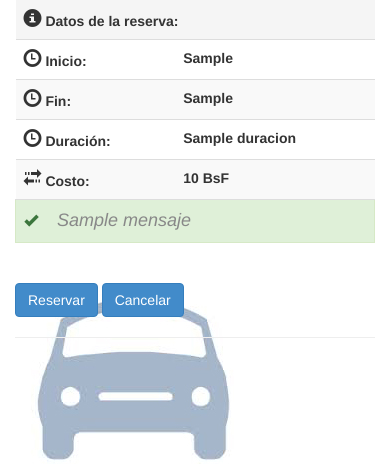
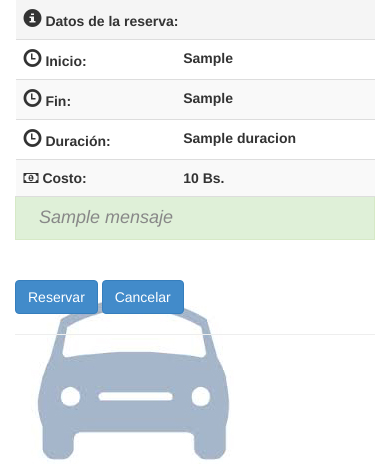
Before and after one commit to jareinozacg/SAGEOctAcorde, a Django app: template SAGEOctAcorde/templates/estacionamientoConfirReserva.html in a window 390 px wide. Shown: the part 321-785 px from the top of the page. Run offline with Django 3.2, Linux system fonts and the light colour scheme; data comes from the database, SQL or seed files in the repository; the template is opened without the code that fills it: values that come from a table or form of the project are taken from there, most other values are stand-ins (such as "Sample title", 1, 10 or a date in 2020); parts of the project's set-up code (start-up, migrations or seed data) failed here and were passed over; some libraries are stand-ins or nearby versions.

Commit message:
mejoras a la ventana de confirmar reserva

```diff
--- a/SAGEOctAcorde/estacionamientos/views.py
+++ b/SAGEOctAcorde/estacionamientos/views.py
@@ -181,7 +181,7 @@ def estacionamiento_reserva(request, _id):
                                     'hora_final': str(final_reserva),
                                     'id':_id,
                                     'precio' : precio,
-                                    'mensaje':'Reserva disponible!',
+                                    'mensaje':'¡Reserva disponible!',
                                     'color':'green',
                                     'duracion':cad_duracion,
                                    }
@@ -192,7 +192,7 @@ def estacionamiento_reserva(request, _id):
                                'hora_inicio': str(inicio_reserva),
                                'hora_final': str(final_reserva),
                                'id':_id,
-                                'mensaje':'Reserva no disponible!',
+                                'mensaje':'¡Reserva no disponible!',
                                }
 
                     return render(request, 'estacionamientoConfirReserva.html', context)
--- a/SAGEOctAcorde/templates/estacionamientoConfirReserva.html
+++ b/SAGEOctAcorde/templates/estacionamientoConfirReserva.html
@@ -91,19 +91,15 @@
 			</tr>
 			<tr>
 				{% if precio %}
-					<td><b><i class="glyphicon glyphicon-transfer"></i> Costo:</b></td>
-					<td><b>{{precio}} BsF </b></td>
+					<td><b><i class="fa fa-money"></i> Costo:</b></td>
+					<td><b>{{precio}} Bs. </b></td>
 				{% endif %}
 			</tr>
-	           {% if precio %}
-		           <tr class = "alert alert-success"><td  colspan= 2>
-		           <span class = "glyphicon glyphicon-ok" ></span>
-	           {% else %}
-		           <tr class = "alert alert-warning"><td  colspan= 2>
-		           <span class = "glyphicon glyphicon-remove" ></span>
-	           {% endif %}
-
-           <i class="col-md-8" style="color:{{color}};" > {{mensaje}} </i></td></tr>
+           <tr class = "alert alert-success">
+	           	<td  colspan= 2>
+	           		<i class="col-md-8" style="color:{{color}};" > {{mensaje}} </i>
+	           	</td>
+           	</tr>
 
 	        </tbody>
 	      </table>
```
